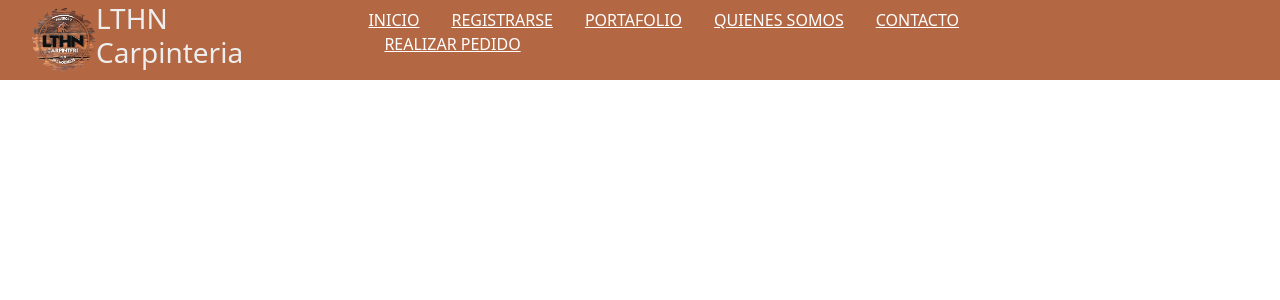
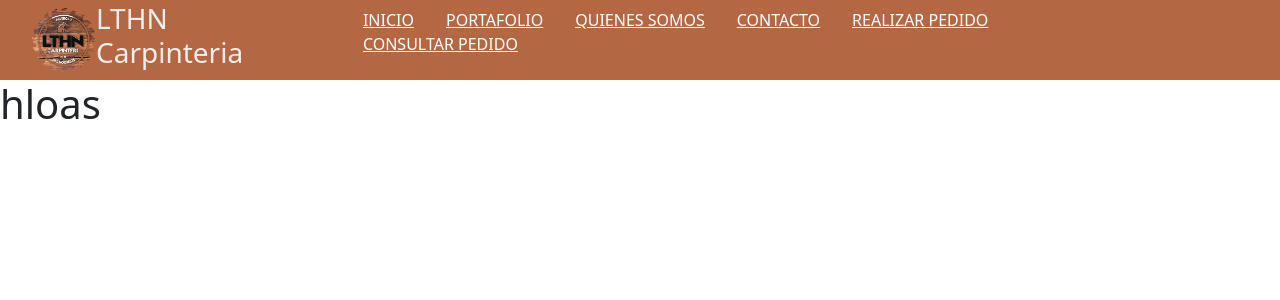
Before and after one commit to AnaMorales4/Carpinteria, a React (Create React App) app: page /Consulta in a window 1280 px wide. Shown: the top 300 px of the page. Built offline with nearby package versions, Linux system fonts and the light colour scheme.

Commit message:
cambiospocoimportantes

```diff
--- a/src/App.js
+++ b/src/App.js
@@ -8,6 +8,8 @@ import Portafoliof from "./Componentes/Portafolio";
 import Nav from './Componentes/Nav';
 import Comunicacionf from'./Componentes/Comunicacion'
 import Informacion from "./Componentes/Info";
+import ConsultaPedido from "./Componentes/Consulta";
+import Ordenes from "./Componentes/Pedidos";
 function App() {
   return (
     <div>
@@ -16,9 +18,11 @@ function App() {
         <Nav/>
         <Routes>
           <Route exact path="/" element={<Iniciof />}></Route>
+          <Route exact path="/Consulta" element={<ConsultaPedido/>}></Route>
           <Route exact path="/Portafolio" element={<Portafoliof/>}></Route>
           <Route exact path="/Comunicacion" element={<Comunicacionf/>}></Route>
           <Route exact path="/Info" element={<Informacion/>}></Route>
+          <Route exact path="/Pedidos" element={<Ordenes/>}></Route>
         </Routes>
       </Router>
     </React.Fragment>
--- /dev/null
+++ b/src/Componentes/Consulta.js
@@ -0,0 +1,7 @@
+import React from "react";
+function ConsultaPedido(){
+    return(
+        <h1>hloas</h1>
+    )
+}
+export default ConsultaPedido;
--- a/src/Componentes/Home.js
+++ b/src/Componentes/Home.js
@@ -15,6 +15,9 @@ return (
         <div>
         <img src={require("../Imagenes/Collage1.png")}class='imagen'/>
         </div>
+        <div>
+            <h1>hola</h1>
+        </div>
     </div>
 )
 }
--- a/src/Componentes/Login.js
+++ /dev/null
@@ -1 +0,0 @@
-import React from "react";
--- a/src/Componentes/Nav.js
+++ b/src/Componentes/Nav.js
@@ -17,9 +17,6 @@ function Nav(){
                         <Link to={"/"} style={{color:'white'}}>INICIO</Link>
                     </li>
                     <li>
-                    <Link to={"/Login"} style={{color:'white'}}>REGISTRARSE</Link>
-                    </li>
-                    <li>
                         <Link to={"/Portafolio"} style={{color:'white'}}>PORTAFOLIO</Link>
                     </li>
                     <li>
@@ -29,10 +26,10 @@ function Nav(){
                         <Link to={"/Comunicacion"} style={{color:'white'}}>CONTACTO</Link>
                     </li>
                     <li>
-
-                    <li>
                     <Link to={"/Pedidos"} style={{color:'white'}}>REALIZAR PEDIDO</Link>
                     </li>
+                    <li>
+                    <Link to={"/Consulta"} style={{color:'white'}}>CONSULTAR PEDIDO</Link>
                     </li>
                 </ul>
                 <button className="nav-btn nav-close-btn" onClick={showNavar}>
--- a/src/Componentes/Pedidos.js
+++ b/src/Componentes/Pedidos.js
@@ -0,0 +1,7 @@
+import React from "react";
+function Ordenes(){
+    return(
+ <h1>hpla</h1>
+    )
+}
+export default Ordenes;
--- a/src/Estilo/textos.css
+++ b/src/Estilo/textos.css
@@ -44,7 +44,8 @@
     margin-top: 70px;
     grid-column-start: auto;
     float: right;
-    margin-right: 10px;}
+    margin-right: 10px;
+}
 .info1{
     width: 49%;
     height: 170px;
```
